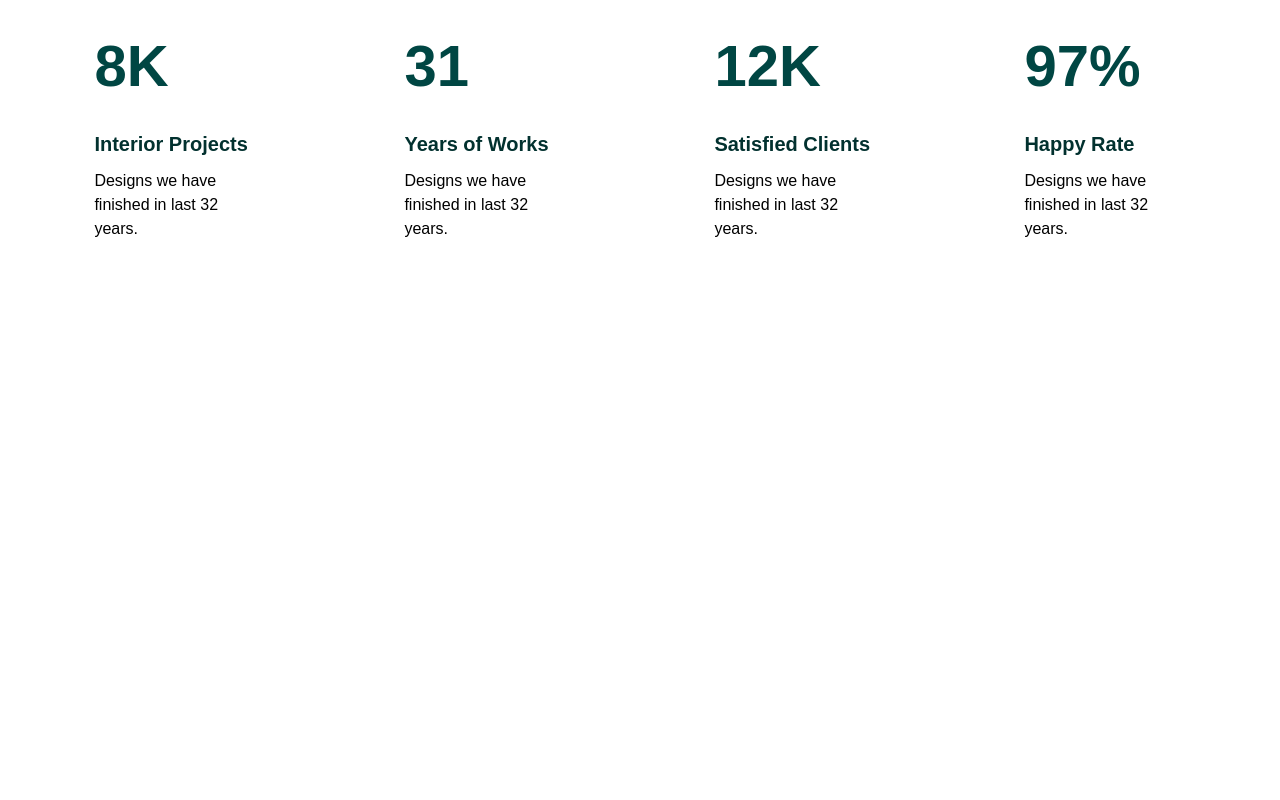
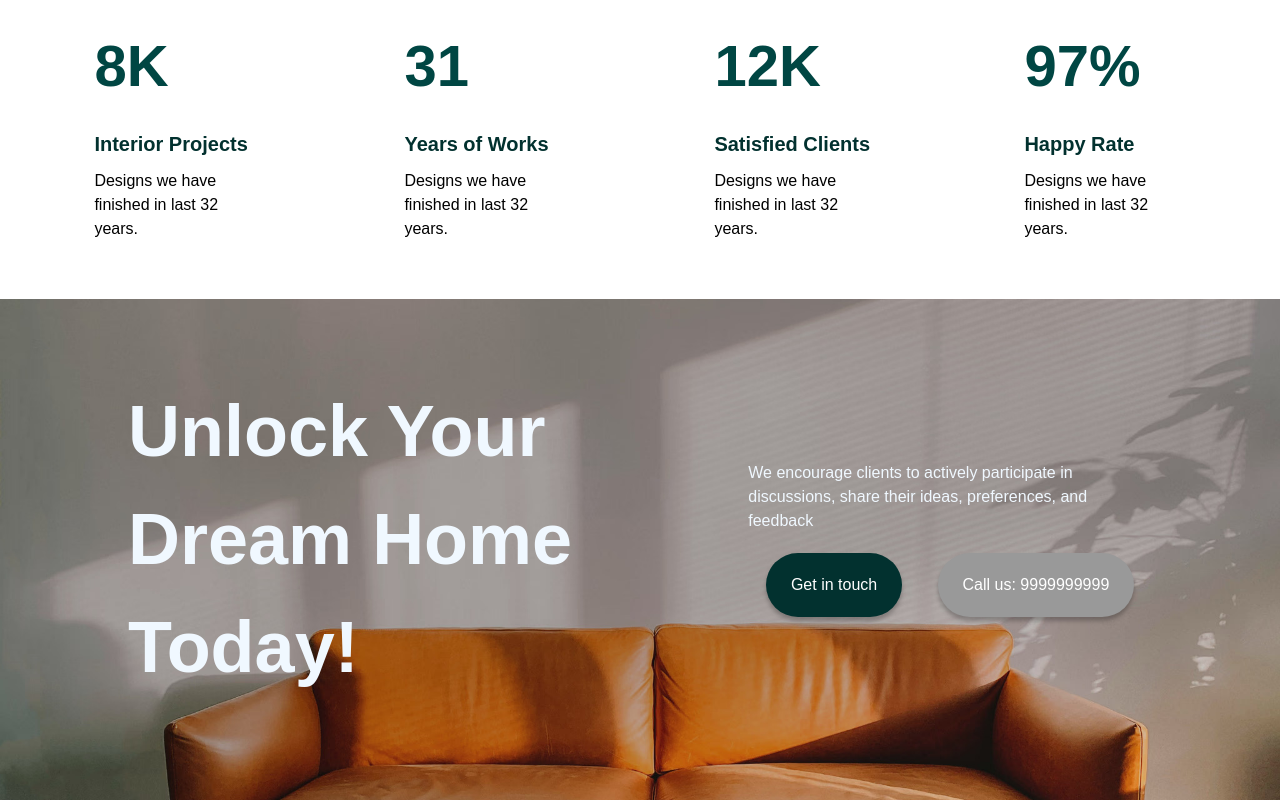
Before and after one commit to Renisaaa/freelanceWebsite, a Next.js app: page / in a window 1280 px wide. Shown: the part 1720-2520 px from the top of the page. Before the commit the page ends 2019 px from the top, so only its background shows below. Built offline with nearby package versions, Linux system fonts and the light colour scheme.

Commit message:
ADDED - unlock your dream

```diff
--- a/src/app/globals.css
+++ b/src/app/globals.css
@@ -153,3 +153,72 @@
     text-align: left;
     font-family:sans-serif;
 }
+
+.unlock-your-dream-container{
+    position: relative;
+    width: 100%;
+}
+
+.unlock-your-dream {
+    width: 100%;
+    height: auto;
+    object-position: center center;
+        object-fit: cover;
+        image-rendering: auto;
+        position: relative;
+}
+
+.unlock-your-dream-overlay{
+    position: absolute;
+    top: 30%;
+    left: 50%;
+    transform: translate(-50%, -50%);
+    display: flex;
+    flex-direction: row;
+    justify-content: space-around;
+    align-items: center;
+    width: 80%;
+    height: 100%;
+}
+
+.unlock-your-dream-title{
+    color: aliceblue;
+    font-size: 72px;
+    font-weight: 600;
+    text-align: left;
+    font-family:sans-serif;
+}
+
+.unlock-your-dream-subtitle {
+    color: aliceblue;
+    font-size: 16px;
+    font-weight: 400;
+    text-align: left;
+    font-family:sans-serif;
+    margin-bottom: 20px;
+}
+
+.primary-button{
+    display: flex;
+    flex-direction: row;
+    justify-content: space-around;
+    align-items: center;
+    /* width: 150px; */
+    padding-left: 25px;
+    padding-right: 25px;
+    padding-top: 20px;
+    padding-bottom: 20px;
+    background-color: white;
+    border-radius: 34px;
+    box-shadow: 0px 4px 4px rgba(0, 0, 0, 0.25);
+    cursor: pointer;
+    transition: all 0.3s ease-in-out;
+}
+
+.primary-button-text {
+    color: white;
+    font-size: 16px;
+    font-weight: 500;
+    text-align: left;
+    font-family:sans-serif;
+}
--- a/src/app/page.tsx
+++ b/src/app/page.tsx
@@ -4,6 +4,7 @@ import Carousel from "@/components/Carousel";
 import Header from "@/components/Header";
 import AboutUs from "@/components/AboutUs";
 import HomeInfo from "@/components/HomeInfo";
+import UnlockYourDream from "@/components/UnlockYourDream";
 
 export default function Home() {
   return (
@@ -17,6 +18,7 @@ export default function Home() {
       </section>
 
       <HomeInfo />
+      <UnlockYourDream />
     </main>
   );
 }
--- /dev/null
+++ b/src/components/PrimaryButton.js
@@ -0,0 +1,40 @@
+import React from "react";
+// import { useRouter } from "next/router";
+// import { openInNewTab } from "../../helpers/openInNewTab";
+function PrimaryButton({
+  buttonText,
+  linkTo,
+  clickHandle,
+  customWidth,
+  customWidthValue,
+  image,
+  bgColor,
+}) {
+  const clickHandler = () => {
+    if (clickHandle) {
+      clickHandle();
+    }
+    if (linkTo) {
+      if (linkOnBlank) return openInNewTab(linkTo);
+      //   router.push(linkTo);
+    }
+  };
+
+  return (
+    <div
+      className="primary-button"
+      //   onClick={clickHandler}
+      style={{
+        width: customWidth,
+        backgroundColor: bgColor,
+      }}
+    >
+      <p className="primary-button-text">{buttonText}</p>
+      {image && (
+        <img src={image.src} className="primary-button-arrow" alt="arrow" />
+      )}
+    </div>
+  );
+}
+
+export default PrimaryButton;
--- /dev/null
+++ b/src/components/UnlockYourDream.js
@@ -0,0 +1,44 @@
+import React from "react";
+import image from "../assets/unlock-dream.jpg";
+import PrimaryButton from "./PrimaryButton";
+
+const UnlockYourDream = () => {
+  return (
+    <div className="unlock-your-dream-container">
+      <img
+        src={image.src}
+        alt="unlock your dream"
+        className="unlock-your-dream"
+      />
+      <div className="unlock-your-dream-overlay">
+        <p className="unlock-your-dream-title">Unlock Your Dream Home Today!</p>
+        <div className="header-btn">
+          <p className="unlock-your-dream-subtitle">
+            We encourage clients to actively participate in discussions, share
+            their ideas, preferences, and feedback
+          </p>
+          <div
+            style={{
+              display: "flex",
+              justifyContent: "space-around",
+              flexDirection: "row",
+            }}
+          >
+            <PrimaryButton
+              buttonText="Get in touch"
+              linkTo="/contact"
+              bgColor="rgb(2, 49, 47)"
+            />
+            <PrimaryButton
+              buttonText="Call us: 9999999999"
+              linkTo="/contact"
+              bgColor="#999"
+            />
+          </div>
+        </div>
+      </div>
+    </div>
+  );
+};
+
+export default UnlockYourDream;
```
Also changed, not shown: src/assets/unlock-dream.jpg (added).
